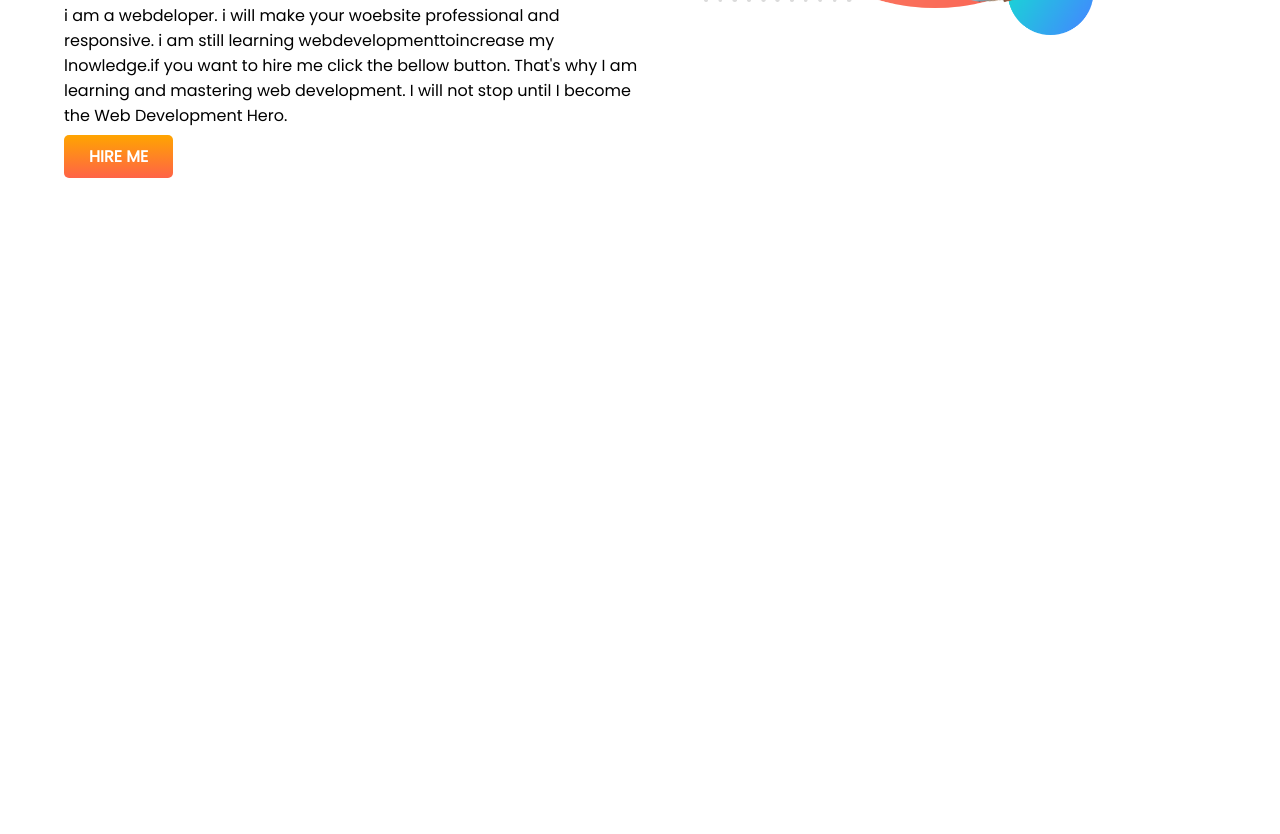
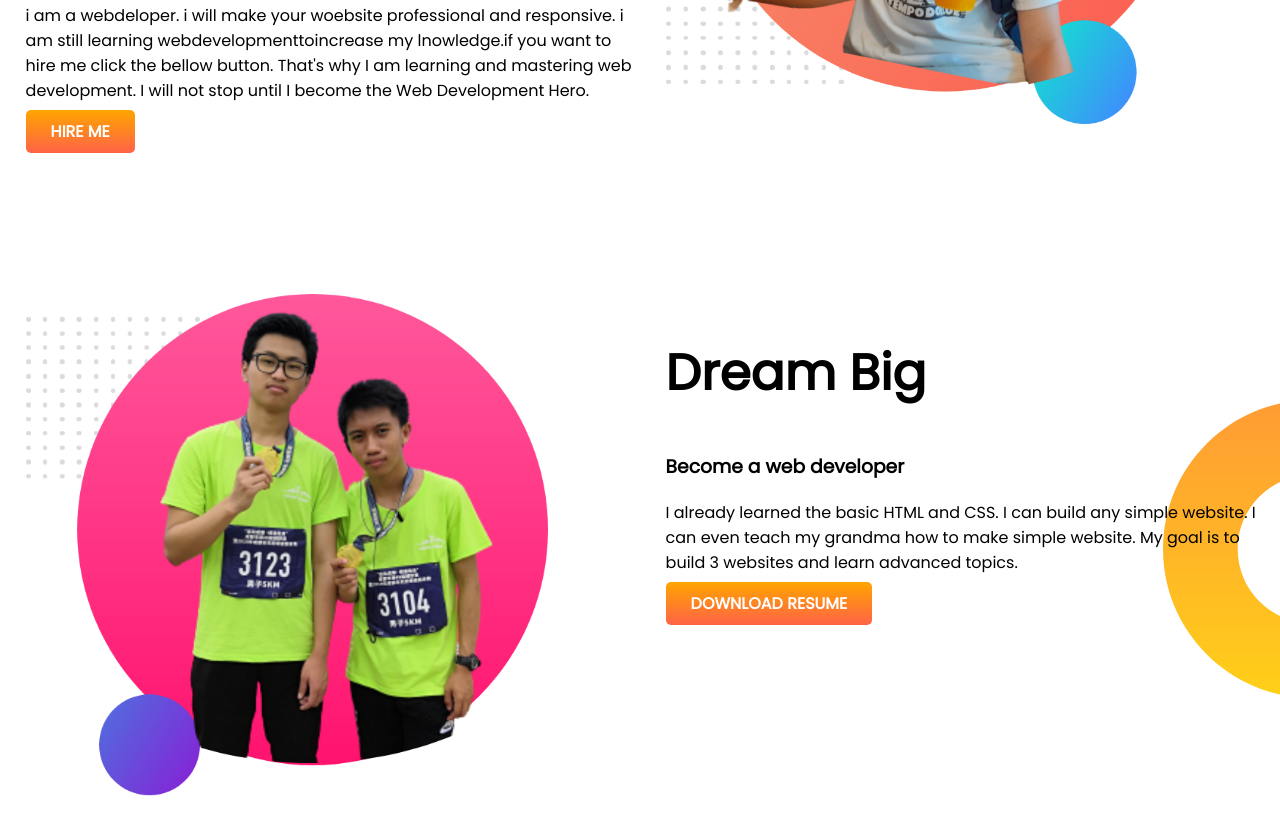
Before and after one commit to chandan-chakma/my-portfolio-repo, a plain HTML site: page index.html in a window 1280 px wide. Shown: the part 394-1228 px from the top of the page. Before the commit the page ends 800 px from the top, so only its background shows below. Drawn offline with Linux system fonts and the light colour scheme.

Commit message:
second-section

```diff
--- a/index.html
+++ b/index.html
@@ -28,6 +28,22 @@
         <div class="half"><img src="image/chandan.png" alt="" srcset="">
         </div>
     </section>
+
+
+    <section id="seccond-section">
+        <div class="half">
+            <img src="image/dream.png" alt="">
+        </div>
+
+        <div class="half">
+            <h1>Dream Big</h1>
+            <h3>Become a web developer</h3>
+            <p>I already learned the basic HTML and CSS. I can build any simple website. I can even teach my grandma how
+                to make simple website. My goal is to build 3 websites and learn advanced topics.</p>
+            <a class="button" target="-blank" href="https://github.com/chandan-chakma/my-portfolio-repo">DOWNLOAD
+                RESUME</a>
+        </div>
+    </section>
 </body>
 
 </html>
--- a/style.css
+++ b/style.css
@@ -17,13 +17,14 @@ h1{
 }
 section{
     display: flex;
+    margin-bottom: 150px;
 }
 .half{
     width: 50%;
-    padding-left: 5%;
+    padding-left: 2%;
 }
 .half img{
-    width: 75%
+    width: 85%
 }
 .button{
     background-image: linear-gradient(orange, tomato);
@@ -33,3 +34,8 @@ section{
     border-radius: 5px;
     font-weight: 700;
 }
+#seccond-section{
+    background-image: url(image/dream-bg.png);
+    background-repeat: no-repeat;
+    background-position: right;
+}
```
Also changed, not shown: image/dream-bg.png (renamed from design/dream-bg.png), image/dream.png (added).
